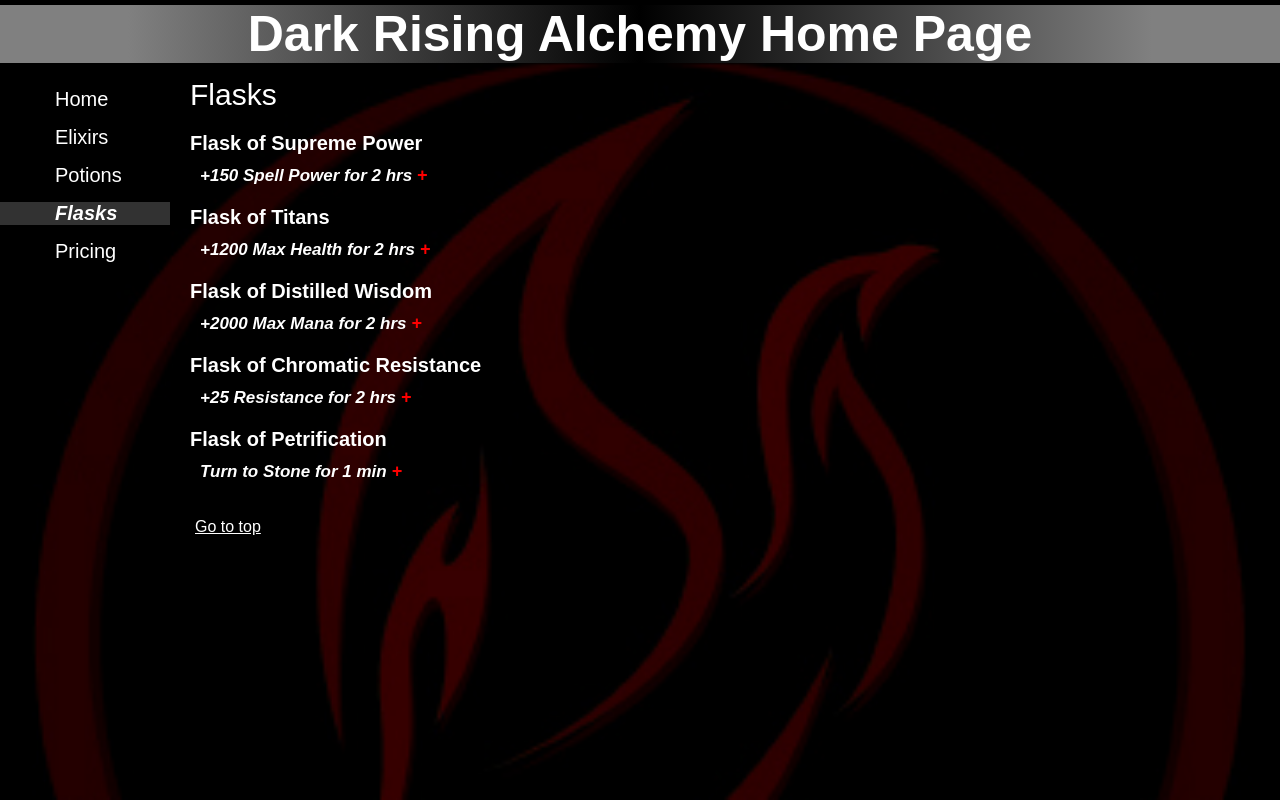
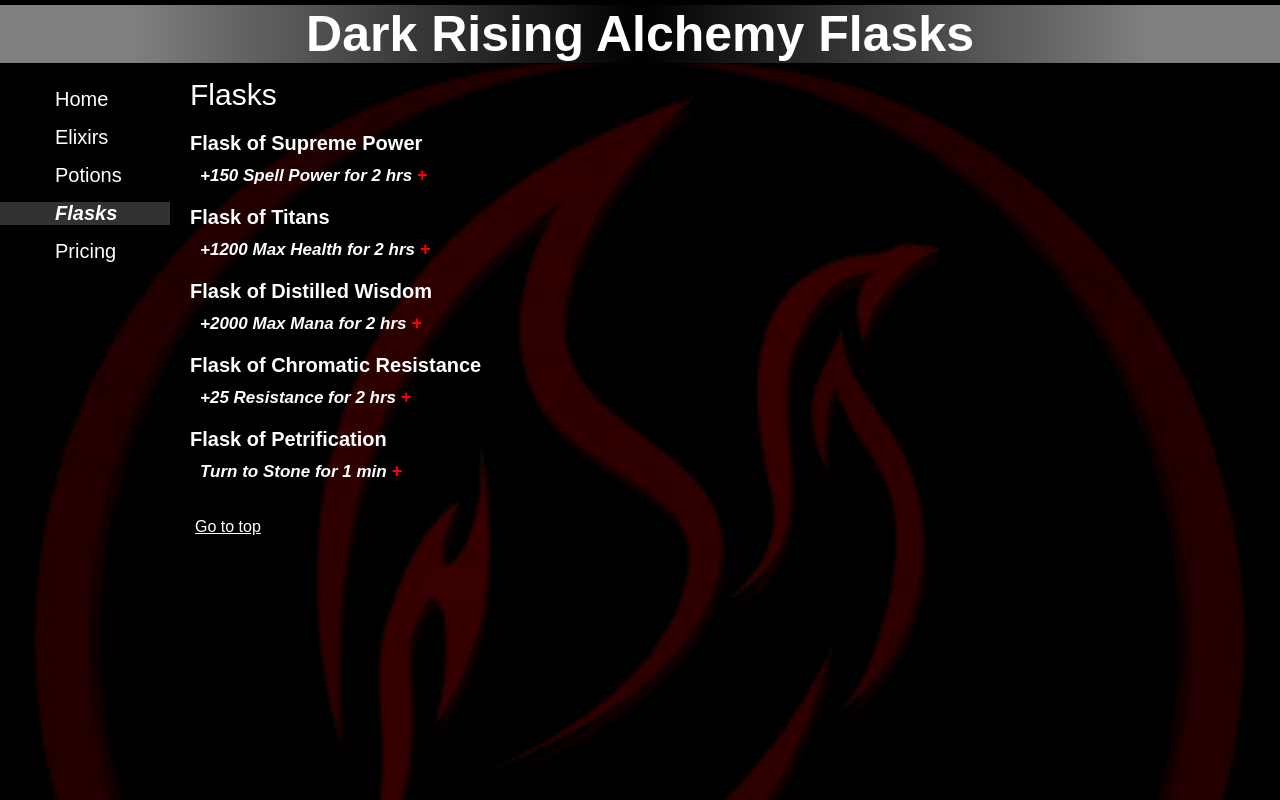
Before and after one commit to PaprTigrs/DarkRising, a plain HTML site: page flasks.htm in a window 1280 px wide. Drawn offline with Linux system fonts and the light colour scheme.

Commit message:
Update flasks.htm

```diff
--- a/flasks.htm
+++ b/flasks.htm
@@ -24,7 +24,7 @@
 	<body>
 
 		<header>
-			<h1>Dark Rising Alchemy Home Page</h1>
+			<h1>Dark Rising Alchemy Flasks</h1>
 
 			<nav id="horNav">
 			<ul>
```
